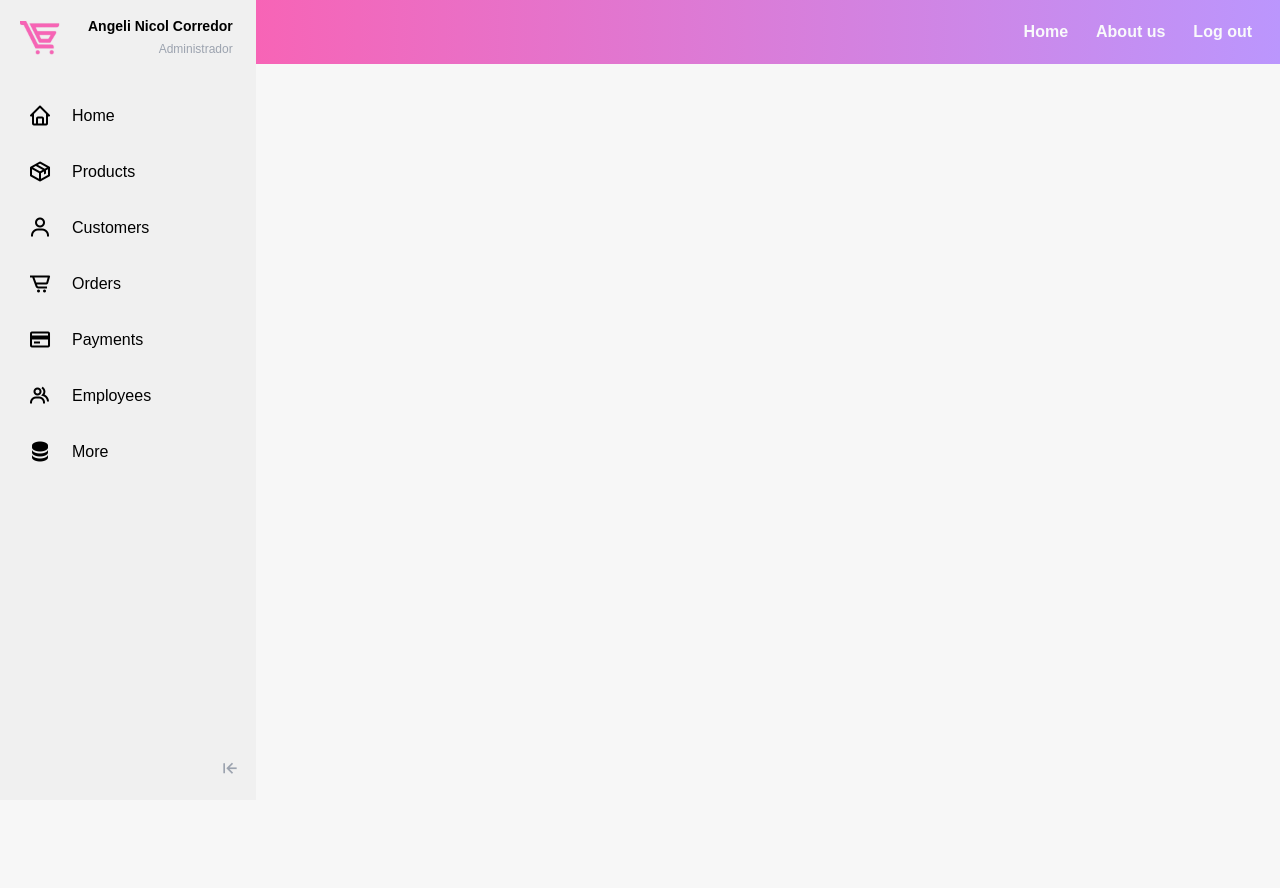
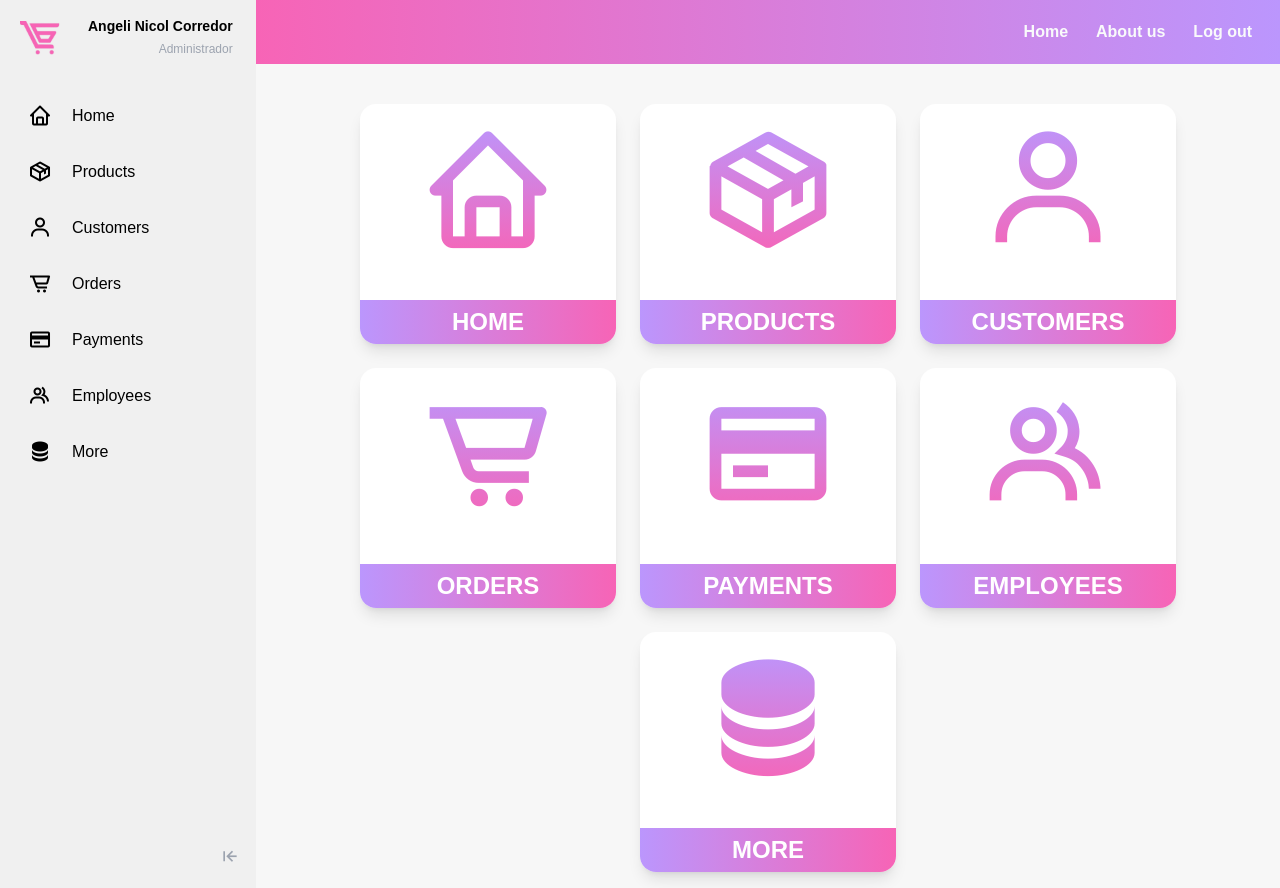
Before and after one commit to Jpcardenasg/GrabAndGo, an Angular app: page /admin in a window 1280 px wide. Before the commit the page ends 800 px from the top, so only its background shows below. Built offline with nearby package versions, Linux system fonts and the light colour scheme.

Commit message:
feat: :sparkles: Admin Home Page finished

```diff
--- a/src/app/app.routes.ts
+++ b/src/app/app.routes.ts
@@ -9,6 +9,7 @@ import { PaymentManagementComponent } from './pages/admin-page/payment-managemen
 import { EmployeeManagementComponent } from './pages/admin-page/employee-management/employee-management.component';
 import { EntityManagementComponent } from './pages/admin-page/entity-management/entity-management.component';
 import { AboutUsComponent } from './pages/about-us/about-us.component';
+import { AdminHomeComponent } from './pages/admin-page/admin-home/admin-home.component';
 
 export const routes: Routes = [
     { path: '', redirectTo: '/login', pathMatch: 'full' },
@@ -16,6 +17,7 @@ export const routes: Routes = [
     { path: 'customer', component: CustomerPageComponent },
     {
         path: 'admin', component: AdminPageComponent, children: [
+            { path: '', component: AdminHomeComponent },
             { path: 'products', component: ProductManagementComponent, data: { title: 'Product' } },
             { path: 'customers', component: CustomerManagementComponent, data: { title: 'Customer' } },
             { path: 'orders', component: OrderManagementComponent, data: { title: 'Order' } },
--- a/src/app/interfaces/Payment.ts
+++ b/src/app/interfaces/Payment.ts
@@ -25,6 +25,7 @@ export interface PaymentMethod {
     id: number;
     name: string;
 }
+
 export interface PaymentMethodResults {
     payments: Payment[];
 }
--- /dev/null
+++ b/src/app/pages/admin-page/admin-home/admin-home.component.css
@@ -0,0 +1,16 @@
+.icon i {
+    font-size: 140px;
+    background: linear-gradient(180deg, #BB96FD 0%, #F764B6 100%);
+    -webkit-background-clip: text;
+    -webkit-text-fill-color: transparent;
+    background-clip: text;
+    color: transparent;
+}
+
+.border-bottom {
+    border-bottom-left-radius: 1rem;
+    border-bottom-right-radius: 1rem;
+    border-width: 0 0 2rem 0;
+    border-style: solid;
+    border-color: currentColor;
+}
--- /dev/null
+++ b/src/app/pages/admin-page/admin-home/admin-home.component.html
@@ -0,0 +1,18 @@
+<main class="p-4">
+    <div class="flex flex-wrap justify-center gap-6 mt-6">
+        @for (data of navData; track $index) {
+        <a [routerLink]="data.routeLink">
+            <div
+                class="bg-white rounded-2xl shadow-lg w-64 h-60 pt-4 flex flex-col items-center justify-between text-center transform transition-transform hover:-translate-y-1">
+                <div class="icon">
+                    <i [class]="data.icon"></i>
+                </div>
+                <div
+                    class="flex justify-center items-center rounded-b-2xl  font-bold w-full h-11 bg-card-gradient text-2xl text-white">
+                    {{data.label.toUpperCase()}}
+                </div>
+            </div>
+        </a>
+        }
+    </div>
+</main>
--- /dev/null
+++ b/src/app/pages/admin-page/admin-home/admin-home.component.ts
@@ -0,0 +1,16 @@
+import { Component } from '@angular/core';
+import { sideNavbarData } from '../../../components/sidenav/nav-data';
+import { RouterLink } from '@angular/router';
+
+@Component({
+    selector: 'app-admin-home',
+    standalone: true,
+    imports: [RouterLink],
+    templateUrl: './admin-home.component.html',
+    styleUrl: './admin-home.component.css'
+})
+export class AdminHomeComponent {
+
+    navData = sideNavbarData;
+
+}
--- a/src/app/pages/admin-page/admin-page.component.html
+++ b/src/app/pages/admin-page/admin-page.component.html
@@ -5,7 +5,6 @@
     <div class="flex-grow">
         <app-nav-bar></app-nav-bar>
         <router-outlet></router-outlet>
-
     </div>
 
 </div>
--- a/tailwind.config.js
+++ b/tailwind.config.js
@@ -13,9 +13,13 @@ module.exports = {
                 'input': '#909090',
             },
             backgroundImage: {
+                'card-gradient': 'linear-gradient(90deg, #BB96FD 0%, #F764B6 100%)',
                 'navbar-gradient': 'linear-gradient(90deg, #F764B6 0%, #BB96FD 100%)',
                 'text-gradient': 'linear-gradient(180deg, #BB96FD 0%, #F764B6 100%)'
             },
+            backgroundColor: {
+
+            }
         },
     },
     plugins: [],
```
Lines whose indentation alone changed are shown as unchanged.
